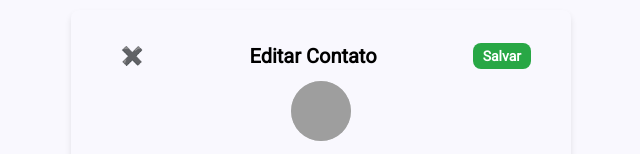
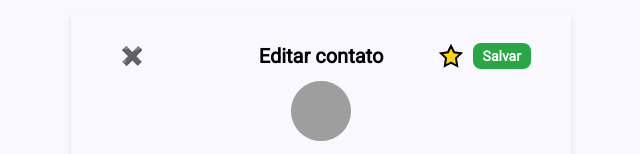
Before and after one commit to AsrielDreemurrGM/Contact_List, a React (Create React App) app: page /edit-contact/1 in a window 1280 px wide. Shown: the top 154 px of the page, without its empty margins (319-959 px from the left). Built offline with nearby package versions, Linux system fonts and the light colour scheme; grey boxes are pictures that could not be loaded.

Commit message:
Implementado Ação de Favoritar um Contato
- Criado Reducer Para Favoritar Contatos;

```diff
--- a/src/components/AddContactForm/index.tsx
+++ b/src/components/AddContactForm/index.tsx
@@ -1,50 +1,84 @@
 import { useState } from 'react';
-import { Container, Header, Input, Title } from './styles';
+import { Container, Header, Input, Title, Wrapper } from './styles';
 import { HiddenInput } from '../../styles';
 import { CancelButton, SaveButton } from '../../styles/buttons';
 import AvatarUpload from '../AvatarUpload';
+import { useDispatch } from 'react-redux';
+import { favoriteContact } from '../../store/reducers/contacts';
 
 type Props = {
+  id?: number;
   avatar: string;
   name?: string;
   phone?: string;
   title: string;
+  favorite?: number;
   onAvatarChange: (img: string) => void;
   onSave: (contactData: {
     name: string;
     phone: string;
     avatarImg: string;
+    favorite: number;
   }) => void;
   onCancel: () => void;
 };
 
 const AddContactForm = ({
+  id,
   avatar,
   title = '',
   name = '',
   phone = '',
+  favorite = 0,
   onAvatarChange,
   onSave,
   onCancel
 }: Props) => {
+  const dispatch = useDispatch();
   const [contactName, setContactName] = useState(name);
   const [contactPhone, setContactPhone] = useState(phone);
+  const [isFavorite, setIsFavorite] = useState(favorite === 1); // Estado para controle local de favorito
+
+  // Função para alternar o status de favorito
+  const favoriteClick = () => {
+    // Se o id existir, atualiza o estado global (Redux) e local (isFavorite)
+    if (id !== undefined) {
+      dispatch(favoriteContact(id)); // Dispara a ação no Redux
+    }
+    setIsFavorite(!isFavorite); // Alterna o estado local
+  };
+
   return (
     <Container>
       <Header>
         <CancelButton onClick={onCancel}>✖️</CancelButton>
         <Title>{title}</Title>
+        <Wrapper>
+          <svg
+            onClick={favoriteClick}
+            fill={isFavorite ? 'gold' : 'none'} // Aplica a cor dourada se for favorito
+            viewBox="0 0 24 24"
+            width="24"
+            height="24"
+            xmlns="http://www.w3.org/2000/svg"
+            stroke="black"
+            strokeWidth="2"
+          >
+            <path d="M12 2l3.09 6.26L22 9.27l-5 4.87L18.18 22 12 18.56 5.82 22 7 14.14 2 9.27l6.91-1.01z" />
+          </svg>
           <SaveButton
             onClick={() => {
               onSave({
                 name: contactName.trim() || '',
                 phone: contactPhone.trim() || '',
-              avatarImg: avatar
+                avatarImg: avatar,
+                favorite: isFavorite ? 1 : 0 // Passa o estado de favorito ao salvar
               });
             }}
           >
             Salvar
           </SaveButton>
+        </Wrapper>
       </Header>
       <AvatarUpload avatarImg={avatar} onAvatarChange={onAvatarChange} />
       <HiddenInput />
--- a/src/components/AddContactForm/styles.ts
+++ b/src/components/AddContactForm/styles.ts
@@ -24,6 +24,7 @@ export const Header = styled.div`
 
 export const Title = styled.h2`
   font-size: 20px;
+  margin-left: 50px;
 `;
 
 export const Input = styled.input`
@@ -35,3 +36,12 @@ export const Input = styled.input`
   border-radius: 8px;
   font-size: 16px;
 `;
+
+export const Wrapper = styled.div`
+  display: flex;
+  align-items: center;
+  svg {
+    cursor: pointer;
+    margin-right: 10px;
+  }
+`;
--- a/src/containers/EditContact/index.tsx
+++ b/src/containers/EditContact/index.tsx
@@ -47,13 +47,15 @@ const EditContact = () => {
   };
   return contact ? (
     <AddContactForm
-      title="Editar Contato"
+      id={contact.id}
+      title="Editar contato"
       onCancel={() => navigate('/')}
       onSave={handleSave}
       avatar={avatar}
       onAvatarChange={setAvatar}
       name={contact.name}
       phone={contactPhone}
+      favorite={contact.favorite}
     />
   ) : null;
 };
--- a/src/store/reducers/contacts.ts
+++ b/src/store/reducers/contacts.ts
@@ -58,11 +58,22 @@ const contactsSlice = createSlice({
       if (index !== -1) {
         state.contacts[index] = action.payload;
       }
+    },
+    favoriteContact: (state, action: PayloadAction<number>) => {
+      const contact = state.contacts.find((c) => c.id === action.payload);
+      if (contact) {
+        contact.favorite = contact.favorite ? 0 : 1;
+      }
     }
   }
 });
 
-export const { remove, changeAvatar, addContact, editContact } =
-  contactsSlice.actions;
+export const {
+  remove,
+  changeAvatar,
+  addContact,
+  editContact,
+  favoriteContact
+} = contactsSlice.actions;
 
 export default contactsSlice.reducer;
```
Lines whose indentation alone changed are shown as unchanged.
